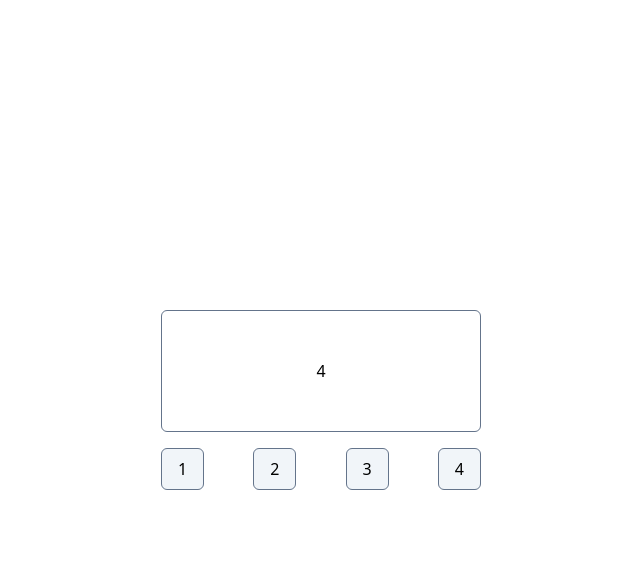
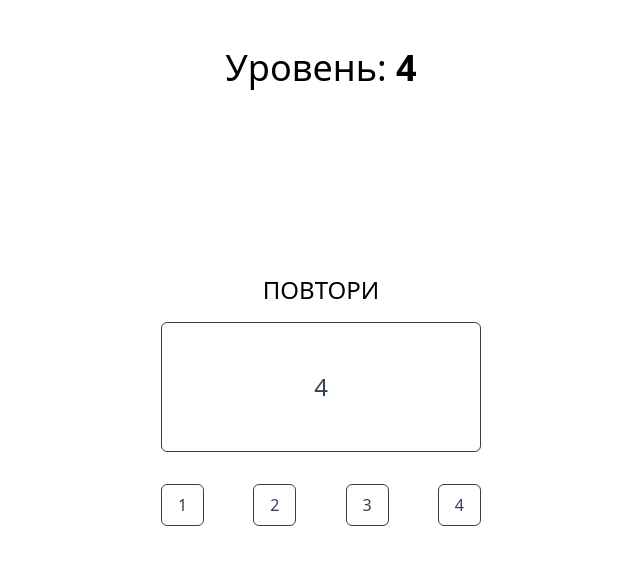
Before and after one commit to DStarky/memory-game, a React (Vite) app: page / in a window 1280 px wide. Shown: the top 564 px of the page, without its empty margins (319-959 px from the left). Built offline with nearby package versions, Linux system fonts and the light colour scheme; a web font is replaced by a local one.

Commit message:
base functionality

```diff
--- a/src/components/TextButtons.tsx
+++ b/src/components/TextButtons.tsx
@@ -1,14 +1,35 @@
 interface TextButtonsProps {
   disabled: boolean;
+  onButtonClicked: (buttonNumber: number) => void;
 }
 
-const TextButtons = ({ disabled }: TextButtonsProps) => {
+const TextButtons = ({ disabled, onButtonClicked }: TextButtonsProps) => {
   return (
-    <div className="flex justify-between mt-4">
-      <button disabled={disabled}>1</button>
-      <button disabled={disabled}>2</button>
-      <button disabled={disabled}>3</button>
-      <button disabled={disabled}>4</button>
+    <div className="flex justify-between mt-8">
+      <button
+        disabled={disabled}
+        onClick={() => onButtonClicked(1)}
+      >
+        1
+      </button>
+      <button
+        disabled={disabled}
+        onClick={() => onButtonClicked(2)}
+      >
+        2
+      </button>
+      <button
+        disabled={disabled}
+        onClick={() => onButtonClicked(3)}
+      >
+        3
+      </button>
+      <button
+        disabled={disabled}
+        onClick={() => onButtonClicked(4)}
+      >
+        4
+      </button>
     </div>
   );
 };
--- a/src/components/TextOutput.tsx
+++ b/src/components/TextOutput.tsx
@@ -1,7 +1,14 @@
 import { useEffect, useState } from 'react';
 
-const TextOutput = () => {
-  const [seq, setSeq] = useState<number[]>([1, 2, 3, 4]);
+import { cn } from '../helpers/cn';
+
+interface TextOutputProps {
+  seq: number[];
+  onFinish: () => void;
+  disabled: boolean;
+}
+
+const TextOutput = ({ seq, onFinish, disabled }: TextOutputProps) => {
   const [index, setIndex] = useState(0);
 
   useEffect(() => {
@@ -9,6 +16,7 @@ const TextOutput = () => {
       setIndex(i => {
         if (i === seq.length - 1) {
           clearInterval(id);
+          onFinish();
           return i;
         }
         return i + 1;
@@ -19,9 +27,10 @@ const TextOutput = () => {
 
     return () => clearInterval(id);
   }, [seq]);
+
   return (
-    <div className="p-12 border-slate-500 border-[1px] rounded-md min-w-[320px] flex justify-center">
-      {seq[index % seq.length]}
+    <div className="p-12 border-[1px] rounded-md min-w-[320px] flex justify-center text-2xl border-slate-700 text-slate-700">
+      {seq[index]}
     </div>
   );
 };
--- a/src/components/TextVariant.tsx
+++ b/src/components/TextVariant.tsx
@@ -5,11 +5,37 @@ import TextOutput from './TextOutput';
 
 const TextVariant = () => {
   const [areButtonsDisabled, setAreButtonsDisabled] = useState<boolean>(true);
+  const [seq, setSeq] = useState<number[]>([1, 2, 3, 4]);
+  const [answer, setAnswer] = useState<number[]>([]);
+
+  const handleButtonClicked = (buttonNumber: number) => {
+    setAnswer(prevAnswer => [...prevAnswer, buttonNumber]);
+  };
+
+  const onFinish = () => {
+    setAreButtonsDisabled(false);
+  };
+
+  const text = areButtonsDisabled ? 'запоминай' : 'повтори';
 
   return (
     <div>
-      <TextOutput />
-      <TextButtons disabled={areButtonsDisabled} />
+      <h1 className="text-4xl absolute top-12 left-1/2 -translate-x-1/2 transition-all">
+        Уровень: <strong>{seq.length}</strong>
+      </h1>
+      <h2 className="text-2xl text-center mb-4 uppercase">{text}</h2>
+      <h2 className="text-2xl text-center mb-4 uppercase">
+        {answer.join(' ')}
+      </h2>
+      <TextOutput
+        disabled={areButtonsDisabled}
+        seq={seq}
+        onFinish={onFinish}
+      />
+      <TextButtons
+        disabled={areButtonsDisabled}
+        onButtonClicked={handleButtonClicked}
+      />
     </div>
   );
 };
--- a/src/index.css
+++ b/src/index.css
@@ -6,6 +6,6 @@
 
 @layer base {
   button {
-    @apply px-4 py-2 rounded-md border-slate-500 border-[1px] hover:bg-slate-300 transition-all bg-slate-400 disabled:bg-slate-100 transition-colors;
+    @apply px-4 py-2 rounded-md border-slate-700 text-slate-700 border-[1px] hover:bg-slate-300 disabled:text-slate-200 disabled:border-slate-200 disabled:hover:bg-slate-200 transition-colors;
   }
 }
```
